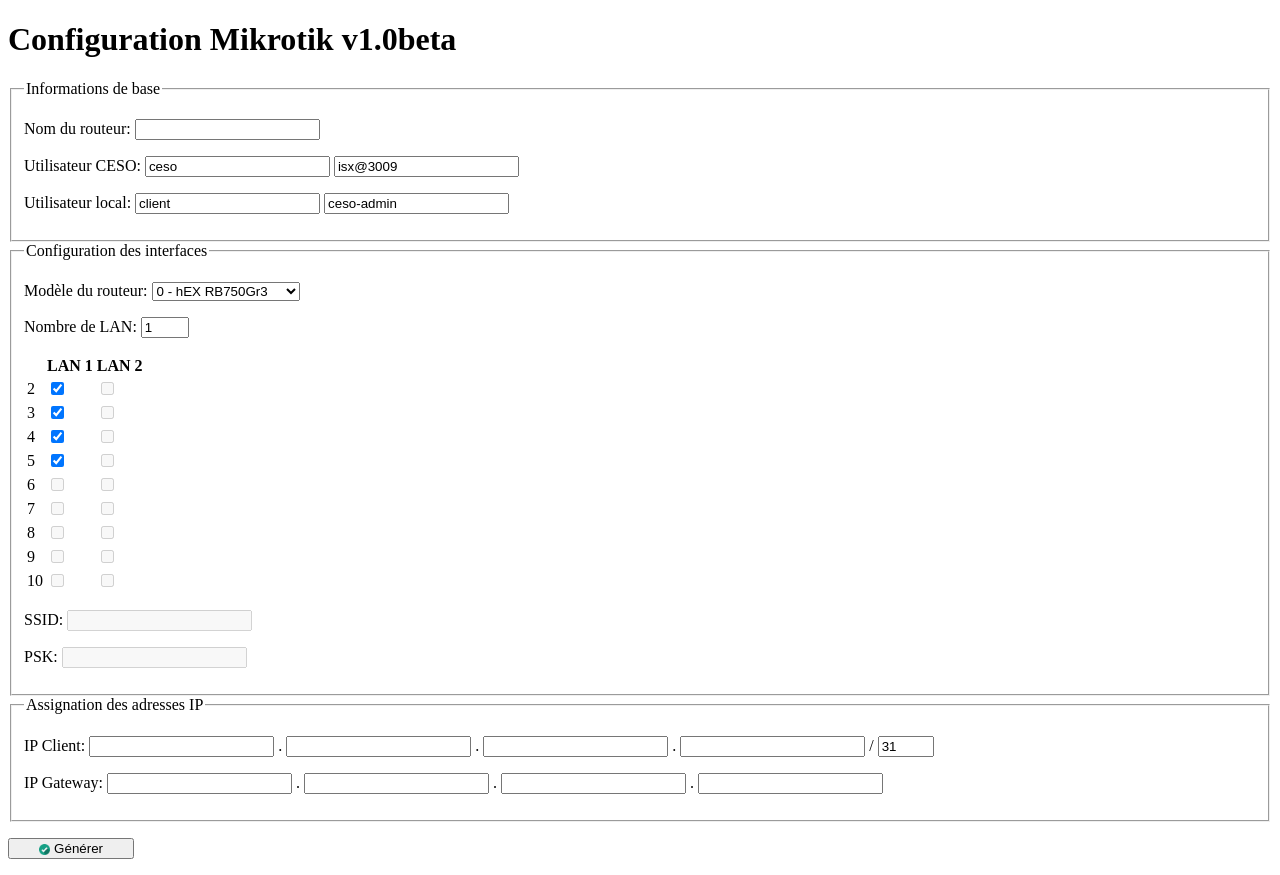
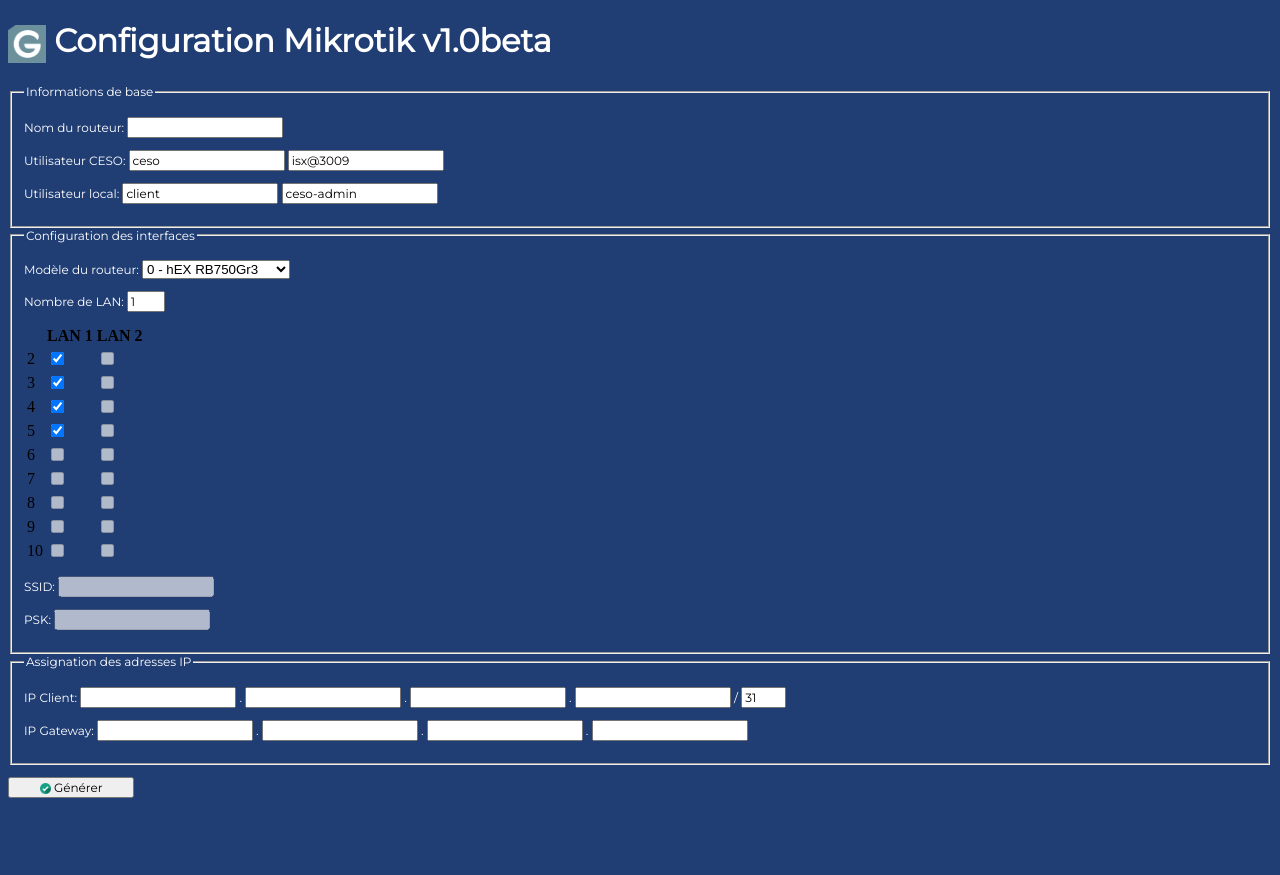
Before and after one commit to rorog2/web_config, a PHP site: page / in a window 1280 px wide. After the commit the page ends 798 px from the top, so only its background shows below. Run offline with PHP 8.4, Linux system fonts and the light colour scheme.

Commit message:
- Application d'une couleur de fond - Changement de la police par défaut - Mise en place du logo GTO dans le titre

```diff
--- a/css/style.css
+++ b/css/style.css
@@ -1,4 +1,37 @@
+/*
+Body
+*/
+body {
+	background-color: #203e74;
+}
 
+/*
+Titre
+*/
+h1 {
+	font-family: 'Montserrat';
+	font-weight: bold;
+	color: white;
+}
+
+h1 img {
+	width: 3%;
+	vertical-align: middle;
+}
+
+/*
+Paragraphe
+*/
+p, legend {
+	font-family: 'Montserrat';
+	font-size: 12px;
+	color: white;
+}
+
+input, button {
+	font-family: 'Montserrat';
+	font-size: 12px;
+}
 
 
 /*
--- a/index.php
+++ b/index.php
@@ -9,10 +9,11 @@ $version = "v1.0beta"
 		<meta charset="utf-8" />
 		<link rel="icon" type="image/png" href="images/gto.png" />
 		<link rel="stylesheet" href="css/style.css" />
+		<link href="https://fonts.googleapis.com/css?family=Montserrat&display=swap" rel="stylesheet">
 	</head>
 	<body>
 		<main>
-			<h1>Configuration Mikrotik <?= $version ?></h1>
+			<h1><img alt="Logo GTO" src="images/gto.png" /> Configuration Mikrotik <?= $version ?></h1>
 			<form action="index.php" method="post">
 				<fieldset>
 					<legend>Informations de base</legend>
```
